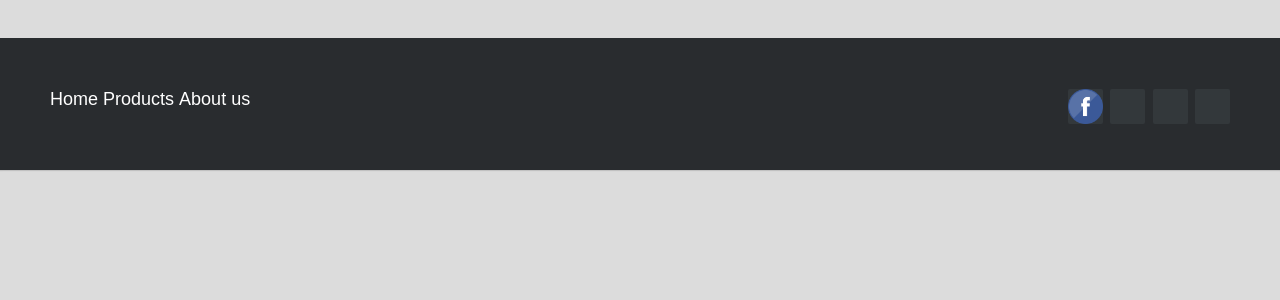
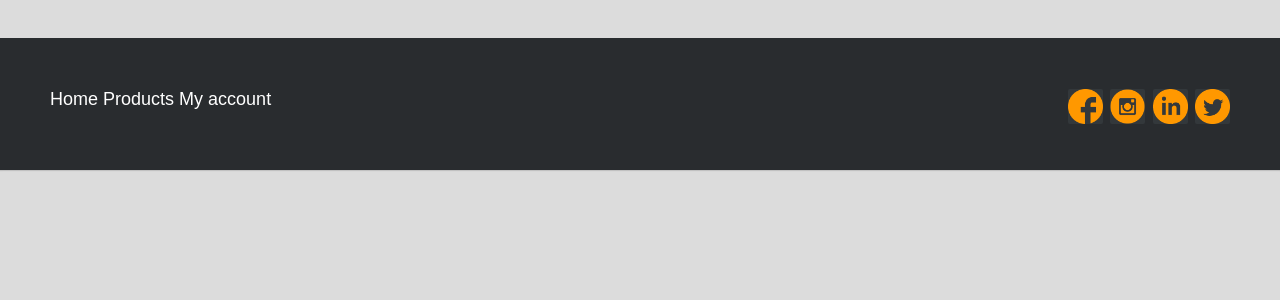
Before and after one commit to MrJovanovic13/web_projekat, a PHP site: page /view/home.php in a window 1280 px wide. Shown: the part 90-390 px from the top of the page. Run offline with PHP 8.4, Linux system fonts and the light colour scheme; some web fonts are replaced.

Commit message:
footer now populated with logos

```diff
--- a/template/footer.php
+++ b/template/footer.php
@@ -5,22 +5,20 @@
 
 	<div class="footer-right">
 
-		<a href="#"><i class="fa fa-facebook">
-				<img class="fb" src="../images/fb.png" alt="fb test"></i></a>
-		<a href="#"><i class="fa fa-twitter"></i></a>
-		<a href="#"><i class="fa fa-linkedin"></i></a>
-		<a href="#"><i class="fa fa-github"></i></a>
+		<a href="#"><i class="fa fa-facebook"><img class="fb" src="../images/fb.png" alt="fb"></i></a>
+		<a href="#"><i class="fa fa-insta"><img class="fb" src="../images/insta.png" alt="insta"></i></a>
+		<a href="#"><i class="fa fa-linkedin"><img class="fb" src="../images/linkedin.png" alt="linkedin"></i></a>
+		<a href="#"><i class="fa fa-twitter"><img class="fb" src="../images/twitter.png" alt="twitter"></i></a>
 
 	</div>
 
 	<div class="footer-left">
 
 		<p class="footer-links">
-			<a class="link-1" href="#">Home</a>
+			<a class="link-1" href="../home/">Home </a>
+			<a class="link-1" href="../products/">Products </a>
+			<a class="link-1" href="../my-account/">My account </a>
 
-			<a href="#">Products</a>
-
-			<a href="#">About us</a>
 		</p>
 
 	</div>
```
Also changed, not shown: my-account/template/footer.php (+8 -9 lines), images/fb.png, images/insta.png (added), images/linkedin.png (added), images/twitter.png (added).
